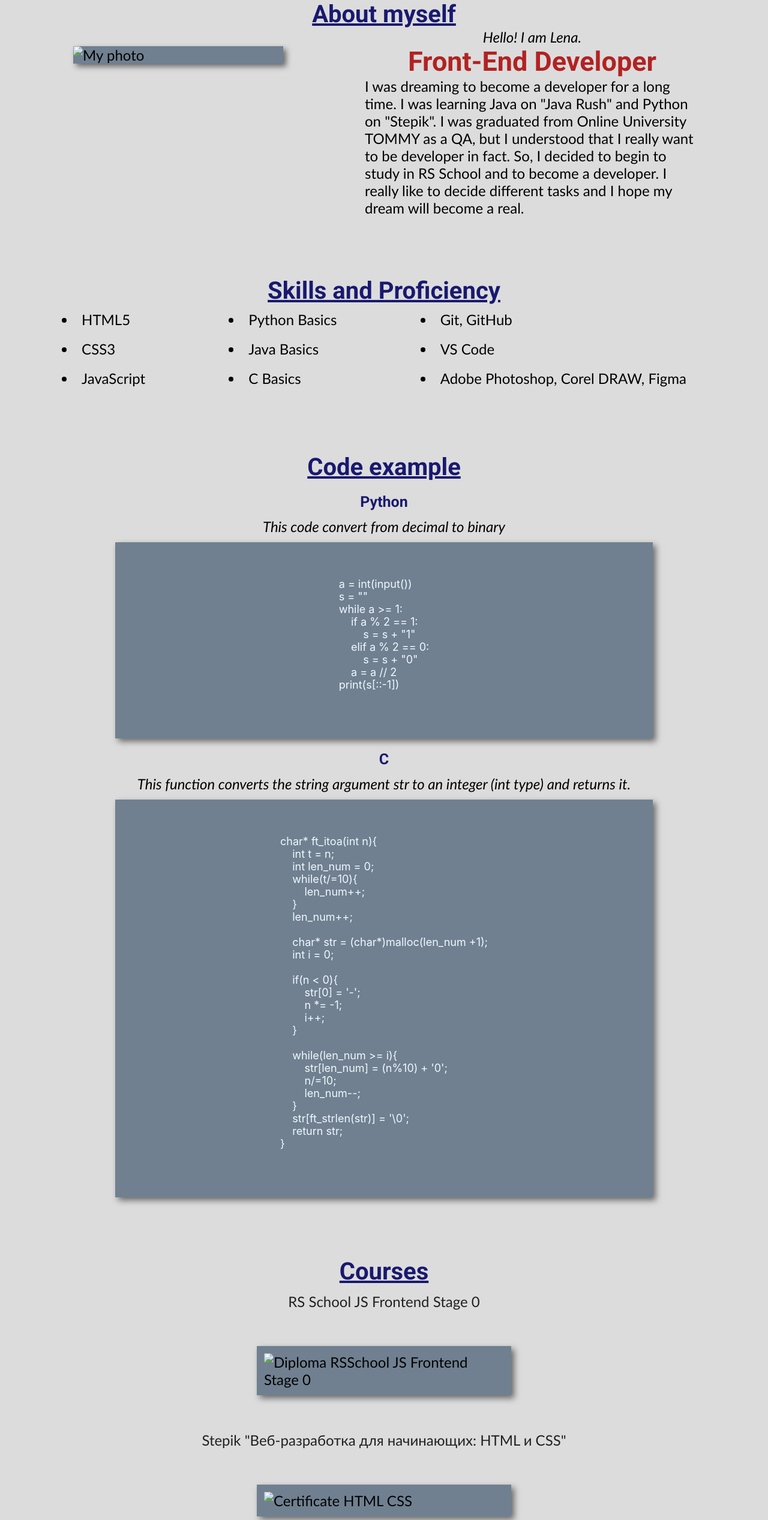
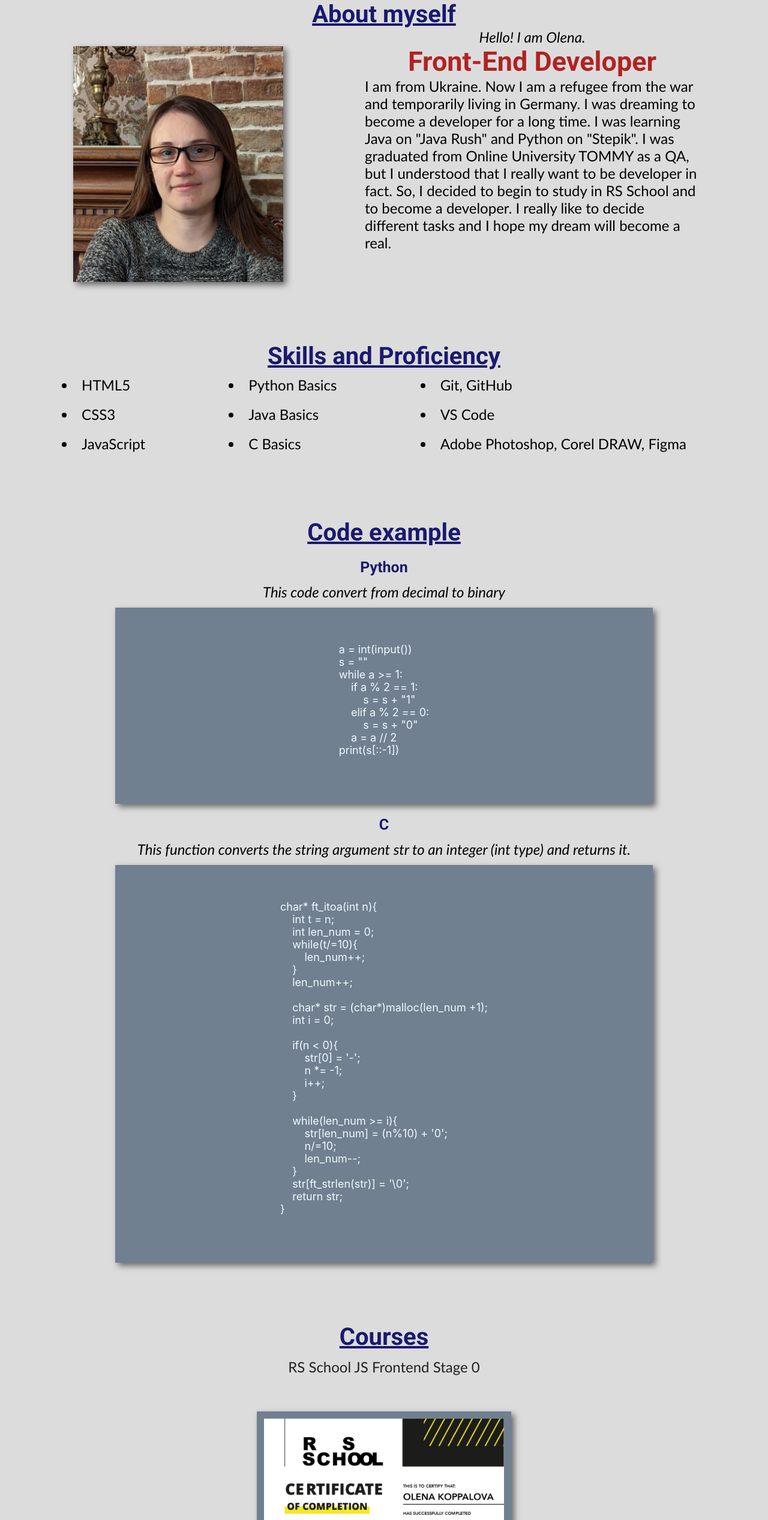
Before and after one commit to lenhack/rsschool-cv-Q1, a plain HTML site: page index.html in a window 1280 px wide. Shown: the part 80-2614 px from the top of the page at 60% size. Drawn offline with Linux system fonts and the light colour scheme.

Commit message:
fix: add photo and correct contacts

```diff
--- a/index.html
+++ b/index.html
@@ -38,13 +38,14 @@
             <div class="description_about">
                 <div>
                      <p>
-                        <img src="My-photo.jpg" alt="My photo">
+                        <img src="images/myPhoto.jpg" alt="My photo">
                     </p>
                 </div>
                 <div class="text_about">
-                    <p class="quote">Hello! I  am Lena.</p>
+                    <p class="quote">Hello! I am Olena.</p>
                 <h1>Front-End Developer</h1>
-                <p>I was dreaming to become a developer for a long time. I was learning Java on "Java Rush"
+                <p>I am from Ukraine. Now I am a refugee from the war and temporarily living in Germany.
+                I was dreaming to become a developer for a long time. I was learning Java on "Java Rush"
                 and Python on "Stepik". I was graduated from Online University TOMMY as a QA, but
                 I understood that I really want to be developer in fact. So, I decided to begin
                 to study in RS School and to become a developer. I really like to decide different
@@ -128,20 +129,20 @@ char* ft_itoa(int n){
                     <a href="https://rs.school/">RS School JS Frontend Stage 0</a>
                 </li>
                 <li>
-                    <img src="Stage-0-Diploma.jpg" alt="Diploma RSSchool JS Frontend Stage 0">
+                    <img src="images/Stage-0-Diploma.jpg" alt="Diploma RSSchool JS Frontend Stage 0">
                 </li>
                 <li>
                     <a href="https://stepik.org/course/38218/syllabus">Stepik "Веб-разработка для начинающих: HTML и CSS"</a>
                 </li>
                 <li>
-                    <img src="stepik-certificate-HTML_CSS_page-0001.jpg" alt="Certificate HTML CSS">
+                    <img src="images/Stepik.jpg" alt="Certificate HTML CSS">
                 </li>
                 <li>
                     <a href="https://www.tommyuniver.com">Online University TOMMY "Тестувальник програмного
                         забезпечення (QC / QA)"</a>
                 </li>
                 <li>
-                    <img src="DiplomaTommy_page-0001.jpg" alt="Diploma Online University TOMMY">
+                    <img src="images/Tommy.jpg" alt="Diploma Online University TOMMY">
                 </li>
                 <li>
                     <a href="https://rs.school/js/">RS Schools Course «JavaScript/Front-end. Stage 0»</a>
@@ -164,7 +165,7 @@ char* ft_itoa(int n){
                 <li>
                     English (in the range of B1 INTERMEDIATE to B2 UPPER INTERMEDIATE)
                 </li>
-                <li><img src="My-level-of-English.PNG" alt="My_level_of_English"></li>
+                <li><img src="images/My-level-of-English.PNG" alt="My_level_of_English"></li>
                 <li>Ukrainian (Native)</li>
                 <li>Russian (Native)</li>
             </ul>
@@ -174,7 +175,7 @@ char* ft_itoa(int n){
             <div class="contacts">
                 <div>
                     <p>
-                        <span>Phone:</span> <a href="tel:+380964655153">+38 096 465 51 53</a>
+                        <span>Phone:</span> <a href="tel:+491605969235">+49 160 596 92 35</a>
                     </p>
                     <p>
                         <span>E-mail:</span> <a href="mailto:lenhack1@gmail.com?subject=job's-propose">lenhack1@gmail.com</a>
```
